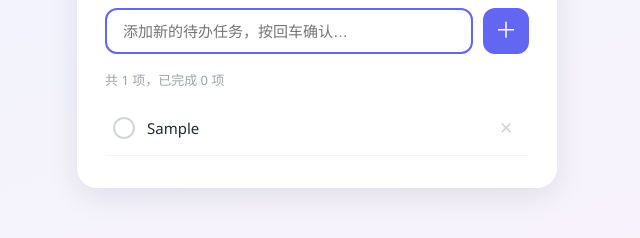
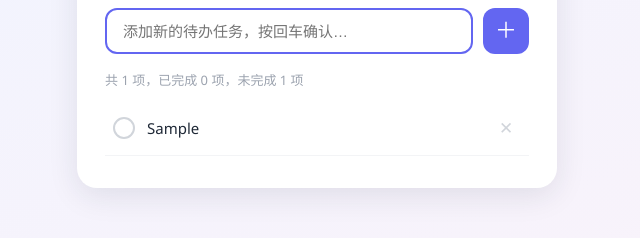
Before and after one commit to RUOKYTX/todo-app, a plain HTML site: page index.html in a window 1280 px wide. Both pictures are taken after typing "Sample" into the empty fields and a click on the button "添加任务". Shown: the part 162-400 px from the top of the page, 323-963 px from the left. Drawn offline with Linux system fonts and the light colour scheme.

Commit message:
存档2：统计行添加未完成数量统计

```diff
--- a/script.js
+++ b/script.js
@@ -66,11 +66,8 @@ function render() {
     list.appendChild(item);
   });
 
-  // 更新统计与空状态提示
-  const doneCount = tasks.filter((t) => t.done).length;
-  counter.textContent = tasks.length
-    ? `共 ${tasks.length} 项，已完成 ${doneCount} 项`
-    : "";
+  // 更新统计行（统一由 updateUnfinishedCount 输出）与空状态提示
+  updateUnfinishedCount();
   emptyTip.style.display = tasks.length ? "none" : "block";
 }
 
@@ -84,6 +81,18 @@ function addTask(text) {
   tasks.push({ id: Date.now(), text: trimmed, done: false });
   saveTasks();
   render();
+  updateUnfinishedCount(); // 添加后未完成数量 +1
+}
+
+// 更新统计信息：已完成/未完成合并显示在一行；无任务时不显示
+function updateUnfinishedCount() {
+  const total = tasks.length;
+  if (!total) {
+    counter.textContent = ""; // 无任务时不显示统计行
+    return;
+  }
+  const doneCount = tasks.filter((t) => t.done).length;
+  counter.textContent = `共 ${total} 项，已完成 ${doneCount} 项，未完成 ${total - doneCount} 项`;
 }
 
 // 切换任务的完成状态
@@ -93,6 +102,7 @@ function toggleTask(id) {
   task.done = !task.done;
   saveTasks();
   render();
+  updateUnfinishedCount(); // 勾选后未完成数量 -1，取消勾选 +1
 }
 
 // 修改任务的文字内容
@@ -109,6 +119,7 @@ function deleteTask(id) {
   tasks = tasks.filter((t) => t.id !== id);
   saveTasks();
   render();
+  updateUnfinishedCount(); // 删除未完成任务后数量 -1
 }
 
 /* ---------- 编辑任务文字（双击进入编辑） ---------- */
@@ -196,8 +207,9 @@ function showToday() {
   dateText.textContent = `${now.getFullYear()}年${now.getMonth() + 1}月${now.getDate()}日 星期${week[now.getDay()]}`;
 }
 
-// 页面加载：读取本地数据 → 渲染列表 → 显示日期
+// 页面加载：读取本地数据 → 渲染列表 → 显示日期 → 显示未完成数量
 tasks = loadTasks();
 render();
 showToday();
+updateUnfinishedCount(); // 刷新后从未完成任务中恢复数量
 input.focus();
```
Also changed, not shown: index.html (+1 -1 lines).
